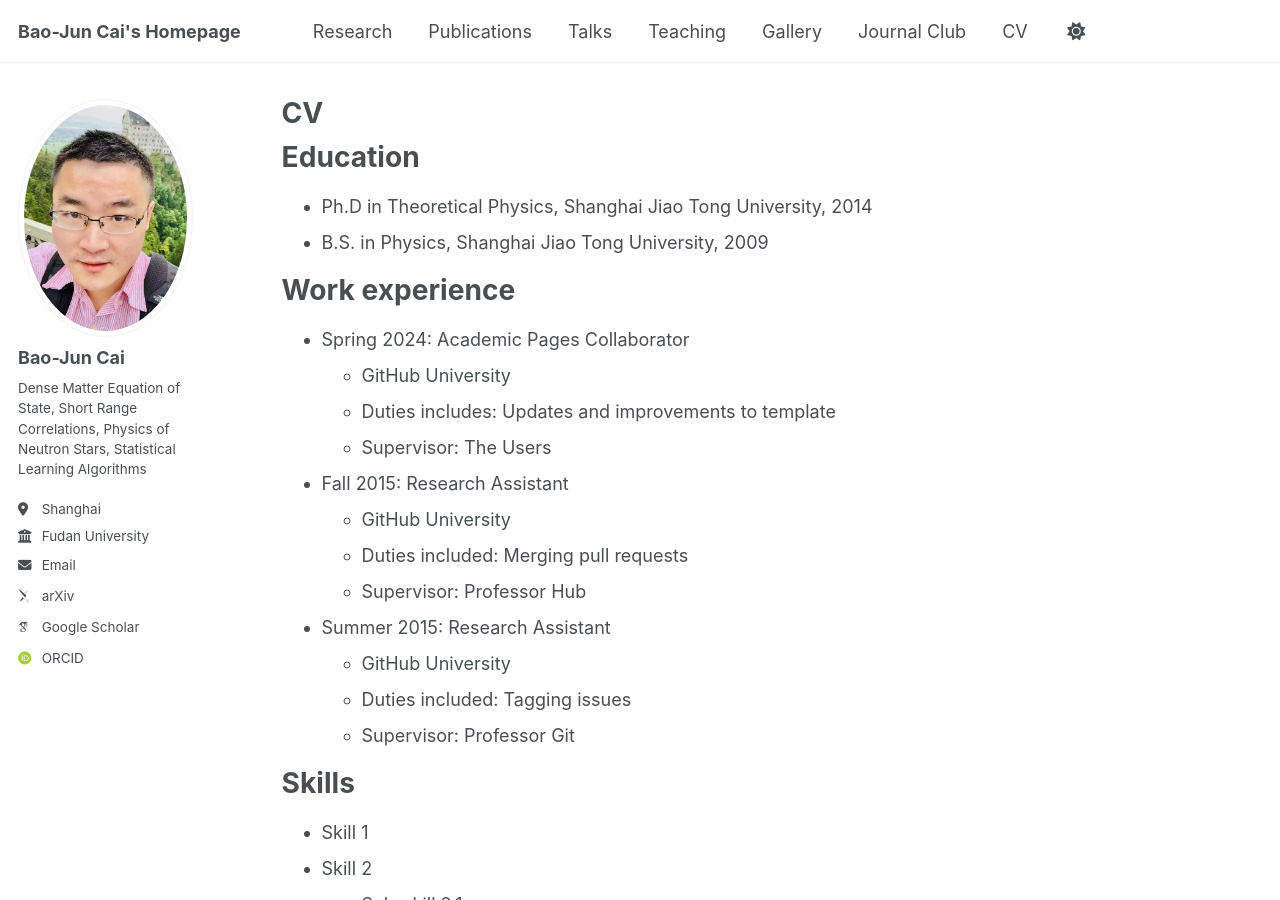
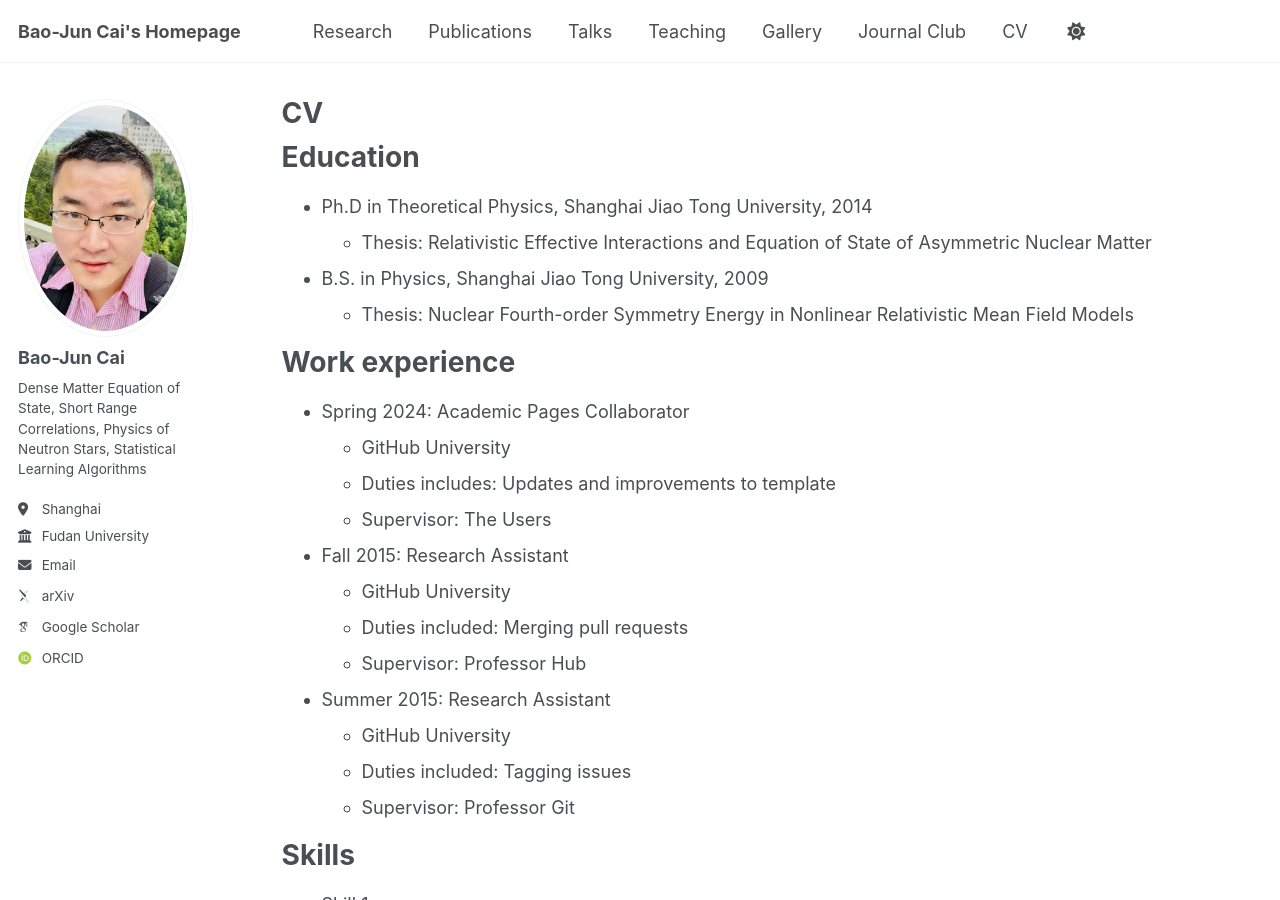
Before and after one commit to bjcai-phys/bjcai-phys.github.io, a Jekyll site: the page built from _pages/cv.md, in a window 1280 px wide and 900 px high. Built offline with Jekyll 4.4.1, drawn with Linux system fonts in a browser that asks for light colours; some web fonts are replaced.

Commit message:
Update cv.md

```diff
--- a/_pages/cv.md
+++ b/_pages/cv.md
@@ -12,7 +12,9 @@ redirect_from:
 Education
 ======
 * Ph.D in Theoretical Physics, Shanghai Jiao Tong University, 2014
+  * Thesis: Relativistic Effective Interactions and Equation of State of Asymmetric Nuclear Matter
 * B.S. in Physics, Shanghai Jiao Tong University, 2009
+  * Thesis: Nuclear Fourth-order Symmetry Energy in Nonlinear Relativistic Mean Field Models
 
 Work experience
 ======
```
